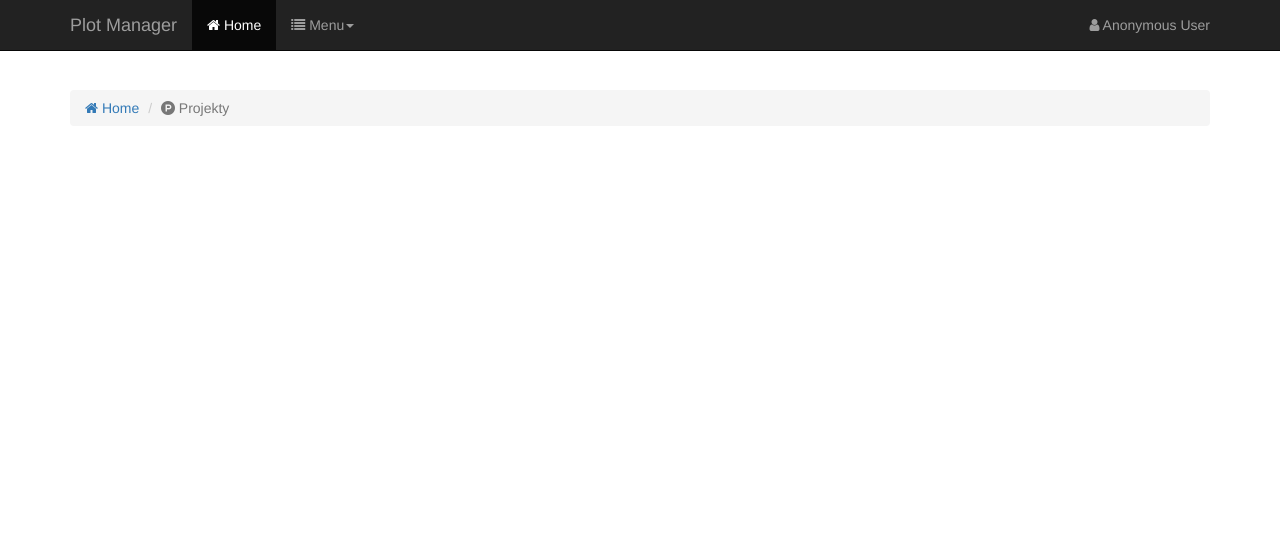
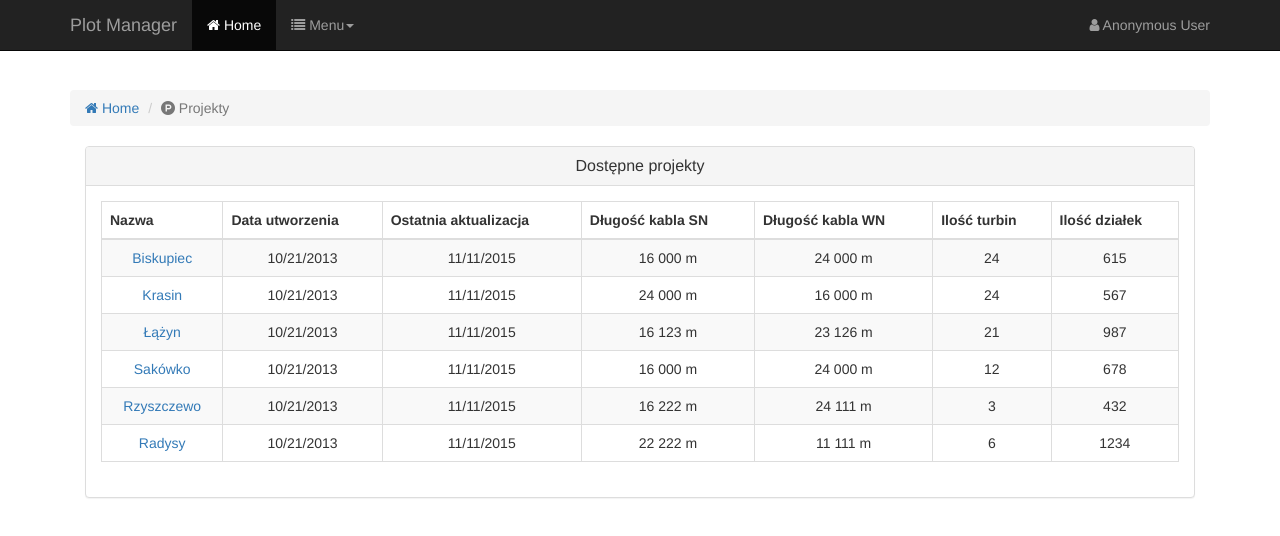
Before and after one commit to ragan/pm-front, a plain HTML site: page projects.html in a window 1280 px wide. Drawn offline with nearby package versions, Linux system fonts and the light colour scheme.

Commit message:
project list table

```diff
--- a/projects.html
+++ b/projects.html
@@ -41,9 +41,94 @@
         <li><a href="main.html"><i class="fa fa-home"></i> Home</a></li>
         <li class="active"><i class="fa fa-product-hunt"></i> Projekty</li>
     </ol>
+    <div class="col-lg-12 col-md-offset-0">
+        <div class="row">
+            <div class="col-lg-12">
+                <div class="panel panel-default">
+                    <div class="panel-heading">
+                        <h3 class="panel-title">
+                            Dostępne projekty
+                        </h3>
+                    </div>
+                    <div class="panel-body">
+                        <div class="table-responsive">
+                            <table class="table table-bordered table-hover table-striped">
+                                <thead>
+                                <tr>
+                                    <th>Nazwa</th>
+                                    <th>Data utworzenia</th>
+                                    <th>Ostatnia aktualizacja</th>
+                                    <th>Długość kabla SN</th>
+                                    <th>Długość kabla WN</th>
+                                    <th>Ilość turbin</th>
+                                    <th>Ilość działek</th>
+                                </tr>
+                                </thead>
+                                <tbody>
+                                <tr>
+                                    <td><a href="project.html"> Biskupiec</a></td>
+                                    <td>10/21/2013</td>
+                                    <td>11/11/2015</td>
+                                    <td>16 000 m</td>
+                                    <td>24 000 m</td>
+                                    <td>24</td>
+                                    <td>615</td>
+                                </tr>
+                                <tr>
+                                    <td><a href="project.html"> Krasin</a></td>
+                                    <td>10/21/2013</td>
+                                    <td>11/11/2015</td>
+                                    <td>24 000 m</td>
+                                    <td>16 000 m</td>
+                                    <td>24</td>
+                                    <td>567</td>
+                                </tr>
+                                <tr>
+                                    <td><a href="project.html"> Łążyn</a></td>
+                                    <td>10/21/2013</td>
+                                    <td>11/11/2015</td>
+                                    <td>16 123 m</td>
+                                    <td>23 126 m</td>
+                                    <td>21</td>
+                                    <td>987</td>
+                                </tr>
+                                <tr>
+                                    <td><a href="project.html"> Sakówko</a></td>
+                                    <td>10/21/2013</td>
+                                    <td>11/11/2015</td>
+                                    <td>16 000 m</td>
+                                    <td>24 000 m</td>
+                                    <td>12</td>
+                                    <td>678</td>
+                                </tr>
+                                <tr>
+                                    <td><a href="project.html"> Rzyszczewo</a></td>
+                                    <td>10/21/2013</td>
+                                    <td>11/11/2015</td>
+                                    <td>16 222 m</td>
+                                    <td>24 111 m</td>
+                                    <td>3</td>
+                                    <td>432</td>
+                                </tr>
+                                <tr>
+                                    <td><a href="project.html"> Radysy</a></td>
+                                    <td>10/21/2013</td>
+                                    <td>11/11/2015</td>
+                                    <td>22 222 m</td>
+                                    <td>11 111 m</td>
+                                    <td>6</td>
+                                    <td>1234</td>
+                                </tr>
+
+                                </tbody>
+                            </table>
+                        </div>
+                    </div>
+                </div>
+            </div>
+        </div>
+    </div>
 </div>
 <!-- /.container -->
-
-
 </body>
 </html>
```
